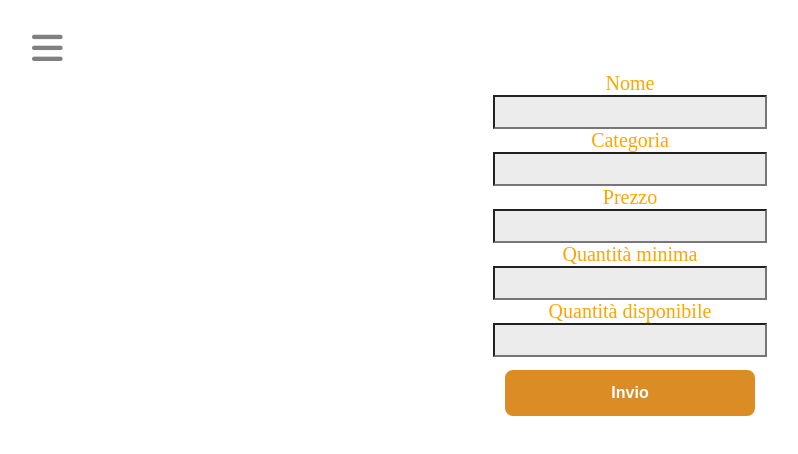
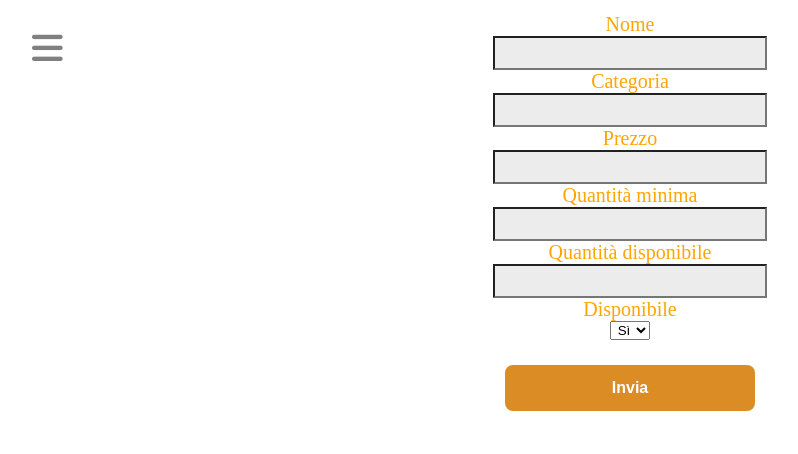
Before and after one commit to silviozambonunitn/hffrontend, a website: page public_html/produttore/creaprodotto_produttore.html in a window 1280 px wide. Shown: the whole page, without its empty margins (10-808 px from the left). Drawn offline with nearby package versions, Linux system fonts and the light colour scheme.

Commit message:
creaprodotto_produttore.html aggiornata Aggiunto codice javascript/AJAX con chiamata API in POST per inserire un prodotto

```diff
--- a/public_html/css/stile-homepage.css
+++ b/public_html/css/stile-homepage.css
@@ -129,10 +129,9 @@ input[type=text]{
 }
 
 .container{
-    padding-left:5px;
+    padding-top: 1%;
     width: 100%;
     height: 100%;
-    box-shadow: 10px 10px 30px rgba(0,0,0,0.1);
 }
 
 .product{
@@ -365,10 +364,15 @@ th{
     color: orange;
 }
 
-.stocazzo{
-    margin: 0;
-    position: absolute;
+.button-send{
+    margin: 1%;
+    padding: 1%;
+    display: block;
     left: 50%;
-    -ms-transform: translate(-50%, -50%);
-    transform: translate(-50%, -50%);
 }
+
+#select_disponibilità{
+    text-align: center;
+    display: flex;
+    margin: auto;
+}
--- a/public_html/produttore/creaprodotto_produttore.html
+++ b/public_html/produttore/creaprodotto_produttore.html
@@ -5,6 +5,7 @@
         <meta charset="utf-8">
         <link href="../css/stile-homepage.css" rel="stylesheet">
         <script src="https://kit.fontawesome.com/ec08f2a466.js"></script>
+        <script src="https://ajax.googleapis.com/ajax/libs/jquery/3.5.1/jquery.min.js"></script>
     </head>
     <body>
         <input type="checkbox" id="check">
@@ -22,28 +23,69 @@
             </header>
             <ul>
                 <li><a href="#"><i class="fas fa-list-ul"></i>Ordini</a></li>
+                <li><a href="homepage_produttore.html"><i class="fas fa-shopping-bag"></i>Prodotti</a></li>
                 <li><a href="creaprodotto_produttore.html"><i class="fas fa-shopping-bag"></i>Crea Prodotto</a></li>
                 <li><a href="statistiche_produttore.html"><i class="fas fa-chart-bar"></i>Statistiche</a></li>
                 <li><a href="qrcode_produttore.html"><i class="fas fa-qrcode"></i>Scansione QR</a></li>
+                <li><a href="../index.html"><i class="fas fa-sign-out-alt"></i>Logout</a></li>
             </ul>
         </div>
+        <div class="container">
+            <form>
+                <p class="formp">Nome</p>
+                <input type="text" id="productname" required>
+                <p class="formp">Categoria</p>
+                <input type="text" id="productcategory" required>
+                <p class="formp">Prezzo</p>
+                <input type="text" id="pricekg" required>
+                <p class="formp">Quantità minima</p>
+                <input type="text" id="minquantity" required>
+                <p class="formp">Quantità disponibile</p>
+                <input type="text" id="availablequantity" required>
+                <p class="formp">Disponibile</p>
+                <select id="select_disponibilità" name="disponibile">
+                    <option value="true">Sì</option>
+                    <option value="false">No</option>
+                </select>
+                <div class="button-send">
+                    <button type="button" class="button-invio">Invia</button>
+                </div>
+            </form>
+        </div>
+        <script>
+            $(document).ready(function () {
+                $(".button-invio").click(function () {
+                    //var prodottoJSON = new Object();
+                    //prodottoJSON.nome = document.getElementById("productname").value;
+                    //prodottoJSON.categoria = document.getElementById("productcategory").value;
+                    //prodottoJSON.prezzo = document.getElementById("pricekg").value;
+                    //prodottoJSON.minQuantity = document.getElementById("minquantity").value;
+                    //prodottoJSON.maxQuantity = document.getElementById("availablequantity").value;
+                    //var select = document.getElementById("select_disponibilità");
+                    //prodottoJSON.disponibilità = select.options[select.selectedIndex].value;
+                    var settings = {
+                        "url": "https://happyfarmer.herokuapp.com/prodotti",
+                        "method": "POST",
+                        "timeout": 0,
+                        "headers": {
+                            "Content-Type": "application/json"
+                        },
+                        "data": JSON.stringify({
+                            "nome": "Zucchina Bio",
+                            "prezzo": 10,
+                            "categoria": "Zucchine",
+                            "disponibile": true,
+                            "minQuantity": 1,
+                            "maxQuantity": 20
+                        })
+                    };
 
-            <div class="top">
-            </div>
-            <br><br><br><br>
-                <p class="formp">Nome</p>
-                <input type="text" id="productname">
-                <p class="formp">Categoria</p>
-                <input type="text" id="productcategory">
-                <p class="formp">Prezzo</p>
-                <input type="text" id="pricekg">
-                <p class="formp">Quantità minima</p>
-                <input type="text" id="minquantity">
-                <p class="formp">Quantità disponibile</p>
-                <input type="text" id="availablequantity">
-                <br><br>
-                <div class="stocazzo">
-                  <button type="button" class="button-invio">Invio</button>
-                </div>
+                    $.ajax(settings).done(function (response) {
+                        console.log(response);
+                    });
+                });
+            });
+        </script>
+
     </body>
 </html>
```
Also changed, not shown: public_html/produttore/homepage_produttore.html (+3 -3 lines), public_html/images/lobster_dog.jpg (added), public_html/images/lobster_dog_cut.jpg (added). Lines whose indentation alone changed are shown as unchanged.
